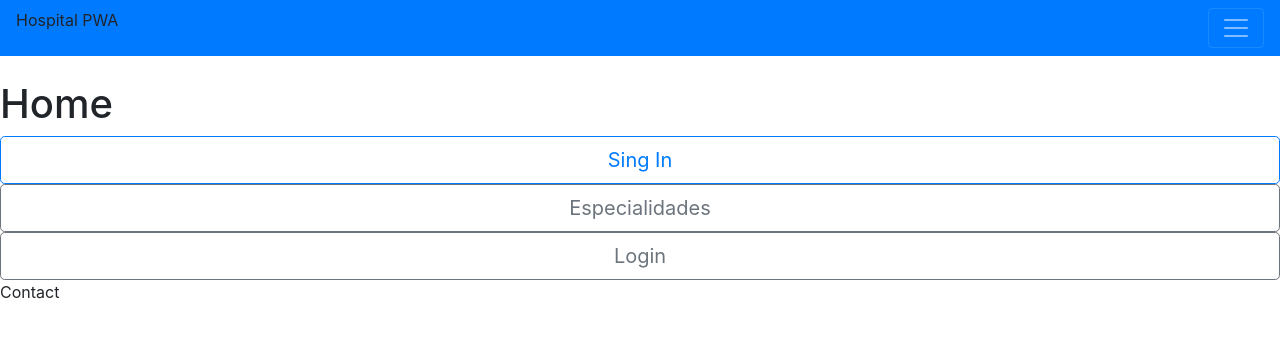
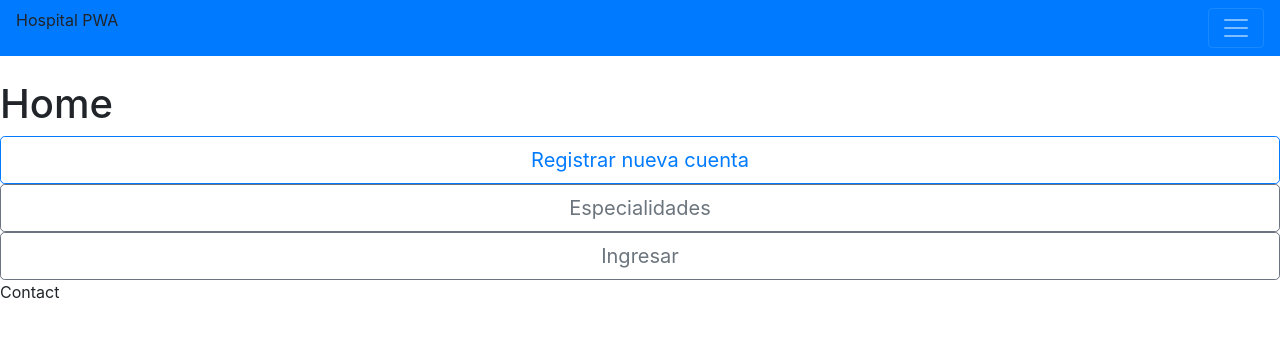
Before and after one commit to portisk8/HistoriaClinica-PWA, a React (Create React App) app in the folder FrontEnd/: page /home in a window 1280 px wide. Shown: the top 338 px of the page. Built offline with nearby package versions, Linux system fonts and the light colour scheme.

Commit message:
Cambios MenuUsuario

```diff
--- a/FrontEnd/src/Views/Home/Home.js
+++ b/FrontEnd/src/Views/Home/Home.js
@@ -25,7 +25,7 @@ class Home extends React.Component {
         <div>
           <Link from="/" to="/SingIn">
             <button /*onClick={this.routeChangeLogin}*/type="button" class="btn btn-outline-primary btn-lg btn-block">
-                Sing In
+              Registrar nueva cuenta
             </button>
           </Link>
         </div>
@@ -37,7 +37,7 @@ class Home extends React.Component {
           </Link>
           <Link from="/" to="/Login">
             <button /*onClick={this.routeChangeEspecialidades}*/ type="button" class="btn btn-outline-secondary btn-lg btn-block">
-              Login
+              Ingresar
             </button>
           </Link>
         </div>
--- a/FrontEnd/src/Views/SingIn/SingIn.js
+++ b/FrontEnd/src/Views/SingIn/SingIn.js
@@ -3,14 +3,14 @@ import logo from "../../logo.svg";
 import "../../App.css";
 import Header from "../../components/headers/header";
 import Footer from "../../components/footer/footer";
-
+import { Link } from 'react-router-dom';
 
 class SingIn extends React.Component {
   render() {
     return (
       <div>
         <Header></Header>
-        <h1>Sing In</h1>
+        <h1>Registrar Nueva Cuenta</h1>
         <form>
           <div class="form-group">
 
@@ -58,7 +58,11 @@ class SingIn extends React.Component {
 
         </form>
 
-
+        <Link from="/" to="/MenuUsuario">
+          <button type="button" class="btn btn-outline-primary btn-lg btn-block">
+            Registrarse
+          </button>
+        </Link>
 
         <Footer></Footer>
       </div>
--- a/FrontEnd/src/index.js
+++ b/FrontEnd/src/index.js
@@ -10,6 +10,7 @@ import * as serviceWorker from "./serviceWorker";
 import { Route, BrowserRouter, Router } from "react-router-dom";
 import { render } from "react-dom";
 import Login from "./Views/Login/Login";
+import MenuUsuario from "./Views/MenuUsuario/MenuUsuario";
 
 render(
   <BrowserRouter>
@@ -19,6 +20,7 @@ render(
     <Route path="/Especialidad/:especialidadId" component={Especialidad} />
     <Route path="/SingIn" component={SingIn} />
     <Route path="/Login" component={Login} />
+    <Route path="/MenuUsuario" component={MenuUsuario} />
   </BrowserRouter>,
   document.getElementById("root")
 );
```
